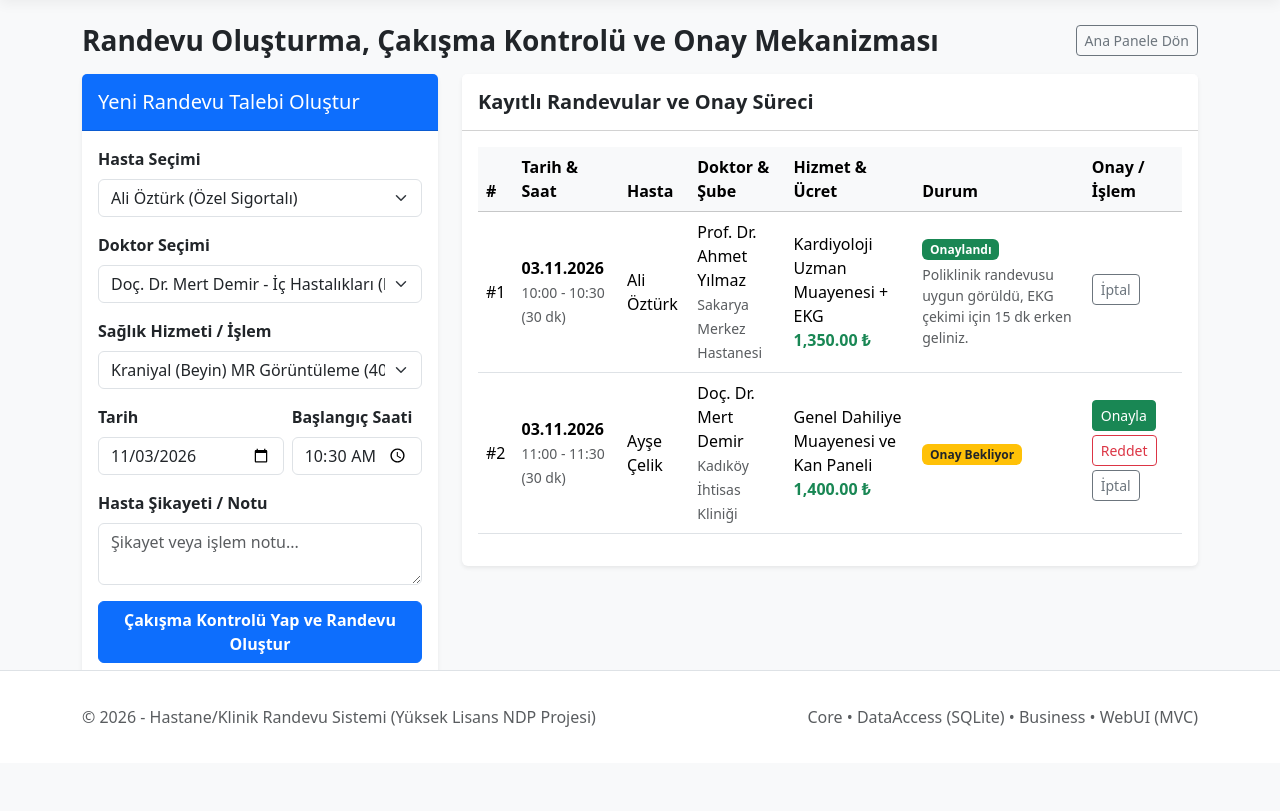
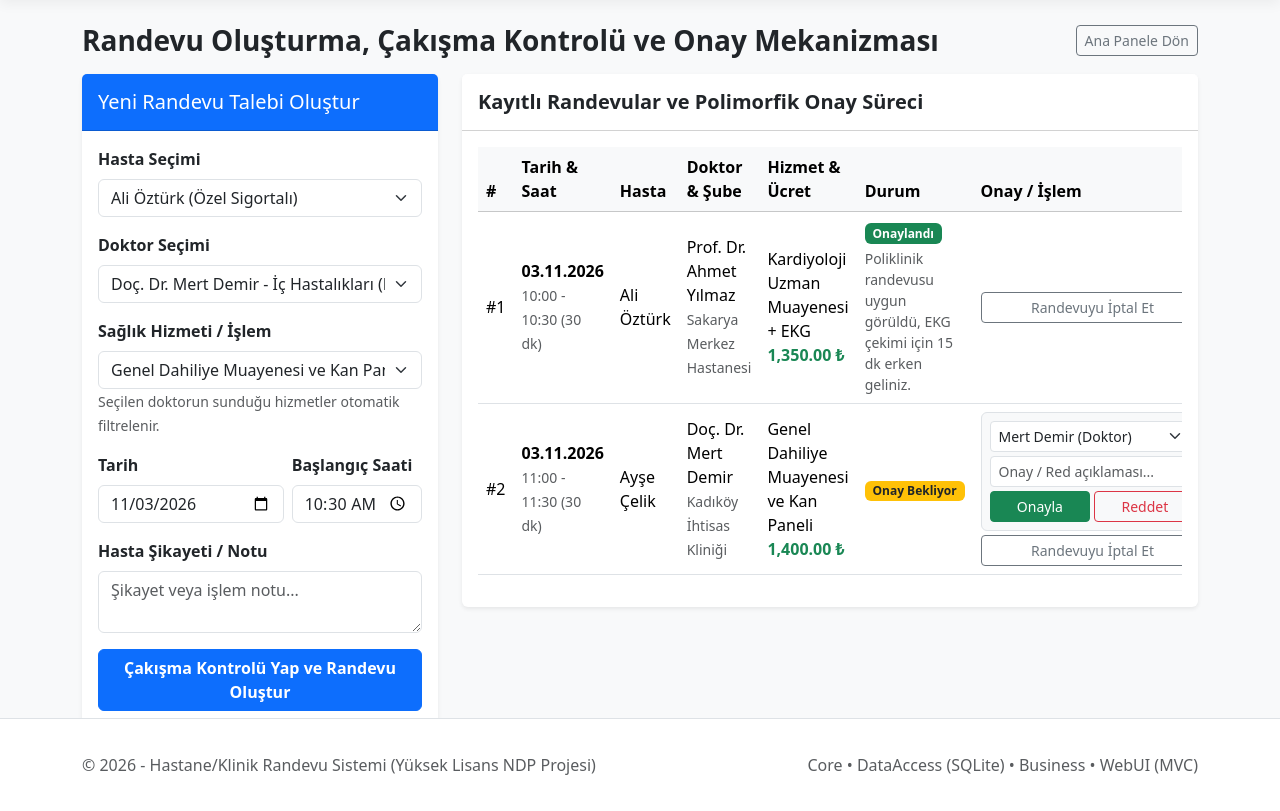
Before and after one commit to ByThePi/nesneye-dayali-programlama-dilleri-odev-yl, an ASP.NET Core app: page /Randevu in a window 1280 px wide. Shown: the part 57-868 px from the top of the page. Before the commit the page ends 784 px from the top, so only its background shows below. Run offline with ASP.NET Core 8, Linux system fonts and the light colour scheme; data comes from the database, SQL or seed files in the repository; style sheets or scripts are compiled from the project's sources.

Commit message:
fix: randevu tarih/uzmanlik validasyonlari ve polimorfik onay ekrani duzeltildi

```diff
--- a/src/HastaneRandevuSistemi.WebUI/Views/Randevu/Index.cshtml
+++ b/src/HastaneRandevuSistemi.WebUI/Views/Randevu/Index.cshtml
@@ -46,28 +46,33 @@
 
                     <div class="mb-3">
                         <label class="form-label fw-semibold">Doktor Seçimi</label>
-                        <select name="DoktorId" class="form-select" required>
+                        <select id="doktorSelect" name="DoktorId" class="form-select" required>
                             @foreach (var d in Model.Doktorlar)
                             {
-                                <option value="@d.Id">@d.Unvan @d.TamAd - @d.Departman?.DepartmanAdi (@d.HastaneSube?.SubeAdi)</option>
+                                var sunduguHizmetIdleri = string.Join(",", d.DoktorHizmetleri.Select(dh => dh.SaglikHizmetiId));
+                                <option value="@d.Id" data-hizmetler="@sunduguHizmetIdleri">
+                                    @d.Unvan @d.TamAd - @d.Departman?.DepartmanAdi (@d.HastaneSube?.SubeAdi)
+                                </option>
                             }
                         </select>
                     </div>
 
                     <div class="mb-3">
                         <label class="form-label fw-semibold">Sağlık Hizmeti / İşlem</label>
-                        <select name="SaglikHizmetiId" class="form-select" required>
+                        <select id="hizmetSelect" name="SaglikHizmetiId" class="form-select" required>
                             @foreach (var s in Model.Hizmetler)
                             {
                                 <option value="@s.Id">@s.HizmetAdi (@s.SureDakika dk - @s.TemelUcret.ToString("N0") ₺)</option>
                             }
                         </select>
+                        <small class="text-muted">Seçilen doktorun sunduğu hizmetler otomatik filtrelenir.</small>
                     </div>
 
                     <div class="row g-2 mb-3">
                         <div class="col-7">
                             <label class="form-label fw-semibold">Tarih</label>
                             <input type="date" name="RandevuTarihi" class="form-control"
+                                   min="@DateTime.Today.ToString("yyyy-MM-dd")"
                                    value="@DateTime.Today.AddDays(1).ToString("yyyy-MM-dd")" required />
                         </div>
                         <div class="col-5">
@@ -93,7 +98,7 @@
     <div class="col-lg-8">
         <div class="card border-0 shadow-sm">
             <div class="card-header bg-white py-3">
-                <h5 class="mb-0 fw-bold">Kayıtlı Randevular ve Onay Süreci</h5>
+                <h5 class="mb-0 fw-bold">Kayıtlı Randevular ve Polimorfik Onay Süreci</h5>
             </div>
             <div class="card-body">
                 <div class="table-responsive">
@@ -106,7 +111,7 @@
                                 <th>Doktor &amp; Şube</th>
                                 <th>Hizmet &amp; Ücret</th>
                                 <th>Durum</th>
-                                <th>Onay / İşlem</th>
+                                <th style="min-width: 240px;">Onay / İşlem</th>
                             </tr>
                         </thead>
                         <tbody>
@@ -154,25 +159,43 @@
                                     <td>
                                         @if (r.Durum == RandevuDurumu.OnayBekliyor)
                                         {
-                                            <form asp-action="Onayla" method="post" class="d-inline">
-                                                <input type="hidden" name="randevuId" value="@r.Id" />
-                                                <input type="hidden" name="onaylayanKullaniciId" value="@r.DoktorId" />
-                                                <input type="hidden" name="onayNotu" value="Doktor tarafından onaylandı." />
-                                                <button type="submit" class="btn btn-sm btn-success mb-1">Onayla</button>
-                                            </form>
-                                            <form asp-action="Reddet" method="post" class="d-inline">
-                                                <input type="hidden" name="randevuId" value="@r.Id" />
-                                                <input type="hidden" name="onaylayanKullaniciId" value="@r.DoktorId" />
-                                                <input type="hidden" name="redSebebi" value="Acil operasyon nedeniyle uygun değil." />
-                                                <button type="submit" class="btn btn-sm btn-outline-danger mb-1">Reddet</button>
-                                            </form>
+                                            <div class="border rounded p-2 bg-light mb-1">
+                                                <form method="post">
+                                                    <input type="hidden" name="randevuId" value="@r.Id" />
+                                                    <div class="mb-1">
+                                                        <select name="onaylayanKullaniciId" class="form-select form-select-sm" title="İşlem Yapan Yetkili">
+                                                            @foreach (var yetkili in Model.OnayYetkilileri)
+                                                            {
+                                                                if (yetkili.Id == r.DoktorId)
+                                                                {
+                                                                    <option value="@yetkili.Id" selected>@yetkili.TamAd (@yetkili.Rol)</option>
+                                                                }
+                                                                else
+                                                                {
+                                                                    <option value="@yetkili.Id">@yetkili.TamAd (@yetkili.Rol)</option>
+                                                                }
+                                                            }
+                                                        </select>
+                                                    </div>
+                                                    <div class="mb-1">
+                                                        <input type="text" name="onayNotu" class="form-control form-control-sm"
+                                                               placeholder="Onay / Red açıklaması..."
+                                                               oninput="this.form.querySelector('[name=redSebebi]').value = this.value" />
+                                                        <input type="hidden" name="redSebebi" value="Poliklinik yoğunluğu nedeniyle uygun değil." />
+                                                    </div>
+                                                    <div class="d-flex gap-1">
+                                                        <button type="submit" asp-action="Onayla" class="btn btn-sm btn-success flex-fill">Onayla</button>
+                                                        <button type="submit" asp-action="Reddet" class="btn btn-sm btn-outline-danger flex-fill">Reddet</button>
+                                                    </div>
+                                                </form>
+                                            </div>
                                         }
                                         @if (r.Durum != RandevuDurumu.IptalEdildi && r.Durum != RandevuDurumu.Reddedildi)
                                         {
                                             <form asp-action="IptalEt" method="post" class="d-inline">
                                                 <input type="hidden" name="randevuId" value="@r.Id" />
                                                 <input type="hidden" name="iptalSebebi" value="Hasta talebiyle iptal edildi." />
-                                                <button type="submit" class="btn btn-sm btn-outline-secondary mb-1">İptal</button>
+                                                <button type="submit" class="btn btn-sm btn-outline-secondary w-100">Randevuyu İptal Et</button>
                                             </form>
                                         }
                                     </td>
@@ -185,3 +208,34 @@
         </div>
     </div>
 </div>
+
+@section Scripts {
+    <script>
+        (function () {
+            const doktorSelect = document.getElementById('doktorSelect');
+            const hizmetSelect = document.getElementById('hizmetSelect');
+
+            function hizmetleriFiltrele() {
+                if (!doktorSelect || !hizmetSelect) return;
+                const seciliOption = doktorSelect.options[doktorSelect.selectedIndex];
+                const izinliIdler = (seciliOption.getAttribute('data-hizmetler') || '').split(',').filter(Boolean);
+
+                let ilkUygunSecildi = false;
+                for (const opt of hizmetSelect.options) {
+                    const uygunMu = izinliIdler.includes(opt.value);
+                    opt.hidden = !uygunMu;
+                    opt.disabled = !uygunMu;
+                    if (uygunMu && !ilkUygunSecildi) {
+                        hizmetSelect.value = opt.value;
+                        ilkUygunSecildi = true;
+                    }
+                }
+            }
+
+            if (doktorSelect) {
+                doktorSelect.addEventListener('change', hizmetleriFiltrele);
+                hizmetleriFiltrele();
+            }
+        })();
+    </script>
+}
```
Also changed, not shown: src/HastaneRandevuSistemi.Business/Services/RandevuService.cs (+12 -6 lines), src/HastaneRandevuSistemi.Core/Entities/Randevu.cs (+42 -3 lines).
